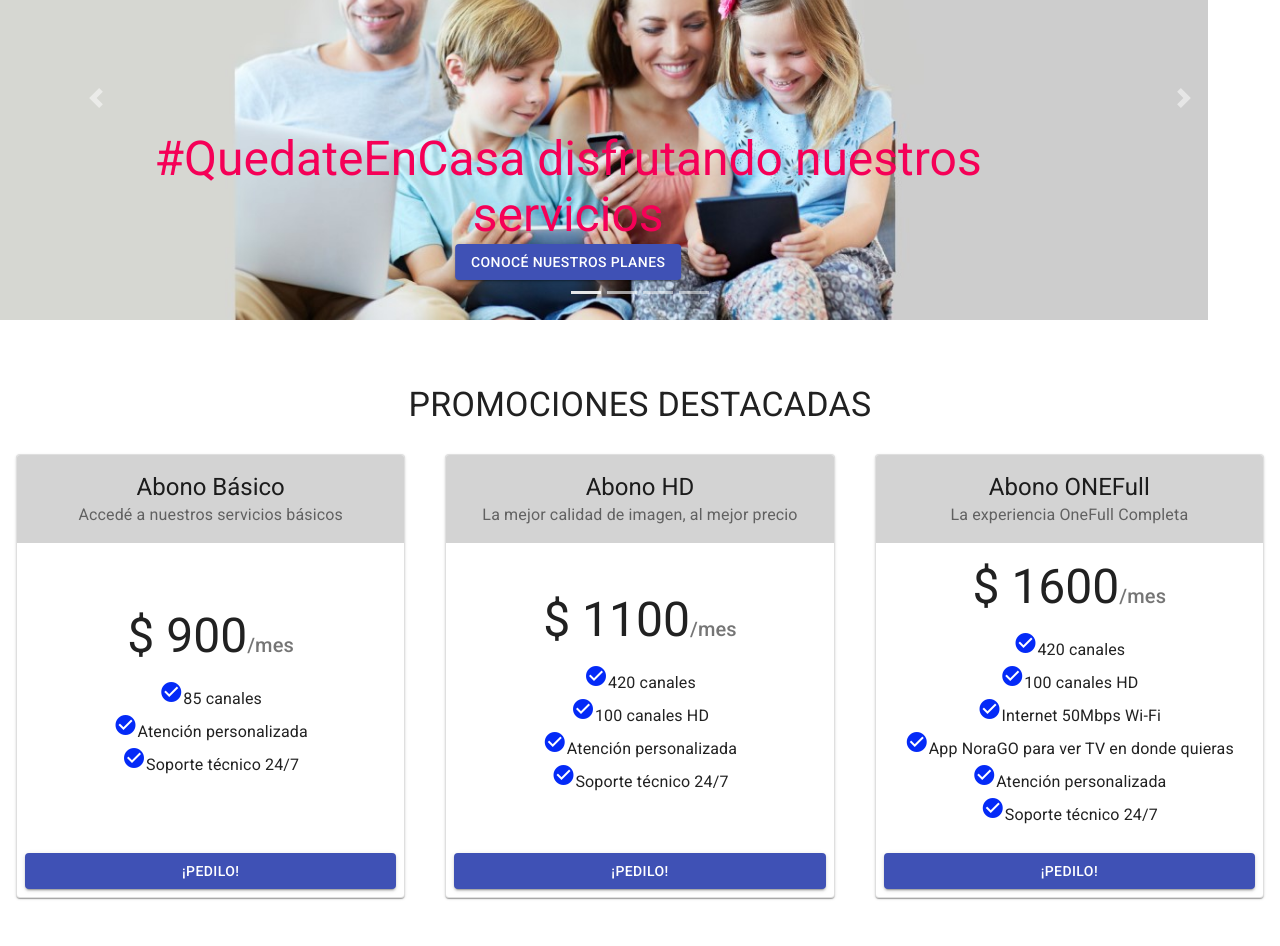
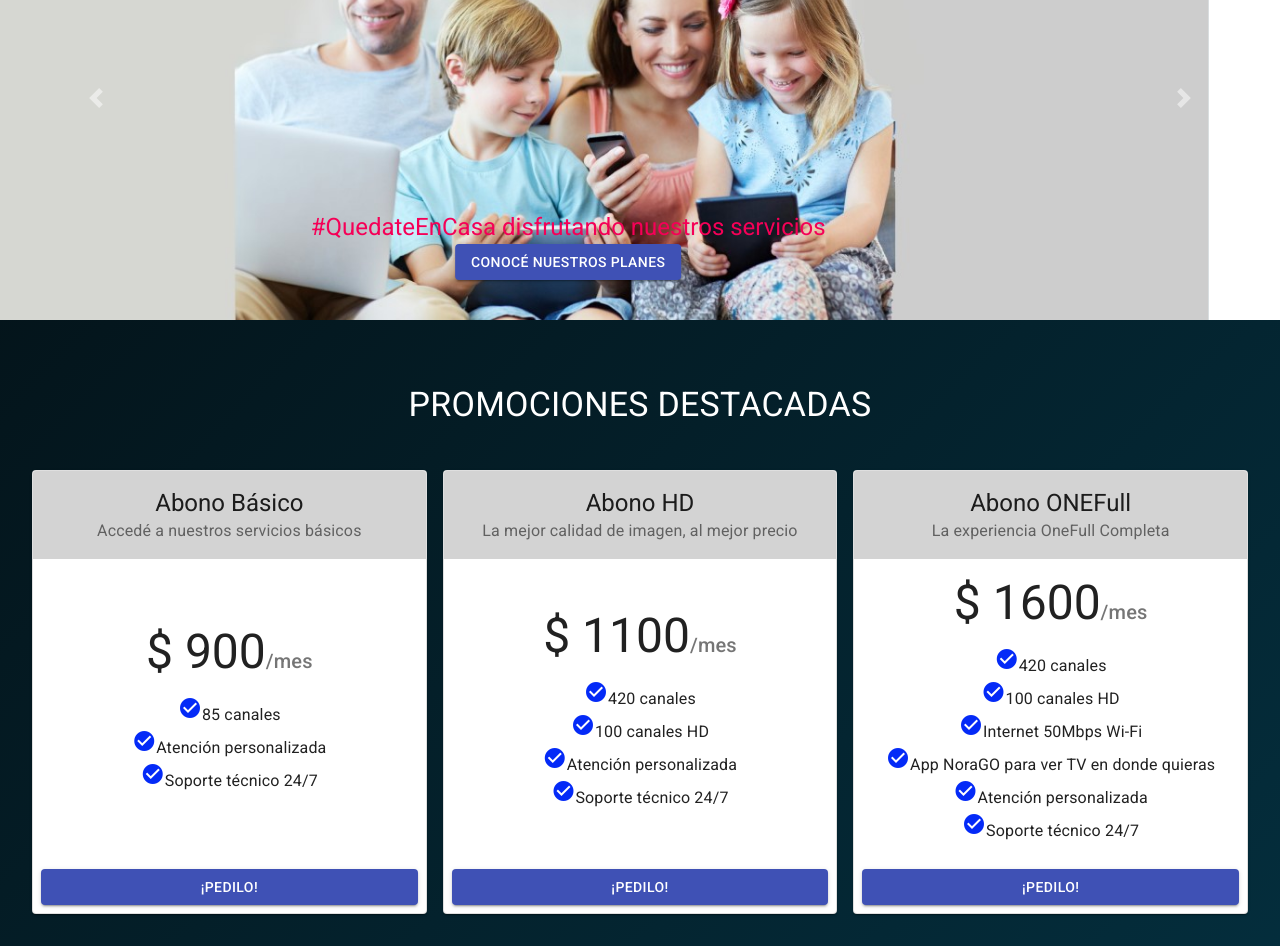
Before and after one commit to manufabri91/onefull-web, a React (Create React App) app: page / in a window 1280 px wide. Shown: the part 200-1146 px from the top of the page. Before the commit the page ends 1118 px from the top, so only its background shows below. Built offline with nearby package versions, Linux system fonts and the light colour scheme.

Commit message:
estilos y colorcitos

```diff
--- a/src/App.scss
+++ b/src/App.scss
@@ -1,8 +1,26 @@
 @import "./assets/styles/colors";
 @import "~bootstrap/dist/css/bootstrap.min.css";
+
+body {
+  background: linear-gradient(-45deg, $azulOne, $azulOneDark , $negroOne, $blancoNacre);
+  background-size: 400% 400%;
+  animation: gradient 8s ease infinite;
+}
 
 // BOOTSTRAP OVERRIDE
 .navbar-light .navbar-nav .nav-link:focus,
 .navbar-light .navbar-nav .nav-link:hover {
   color: $azulOne;
 }
+
+@keyframes gradient {
+  0% {
+      background-position: 0% 50%;
+  }
+  50% {
+      background-position: 100% 50%;
+  }
+  100% {
+      background-position: 0% 50%;
+  }
+}
--- a/src/assets/styles/_colors.scss
+++ b/src/assets/styles/_colors.scss
@@ -1 +1,5 @@
 $azulOne: #042af7;
+$azulOneDark: #042e3d;
+$negroOne: #040405;
+$blancoNacre: #bab3b0;
+$blancoHumo: #f5f5f5;
--- a/src/pages/Landing/Landing.js
+++ b/src/pages/Landing/Landing.js
@@ -83,20 +83,18 @@ function Landing() {
           component="h3"
           variant="h4"
           align="center"
-          color="textPrimary"
+          color="initial"
           gutterBottom>
             PROMOCIONES DESTACADAS
         </Typography>
         <div className="tarjetas-precios">
-          <Grid container spacing={5}>
+          <Grid container spacing={2}>
             {
               abonos.map((abono, i) => (
-                <>
-                  <TarjetaPrecio
-                    key={`destacado_${i}`}
-                    item={abono}
-                  />
-                </>
+                <TarjetaPrecio
+                  key={`destacado_${i}`}
+                  item={abono}
+                />
               ))
             }
           </Grid>
--- a/src/pages/Landing/Landing.scss
+++ b/src/pages/Landing/Landing.scss
@@ -1,9 +1,12 @@
+@import '../../assets/styles/colors';
+
 .landing {
     .abonos {
         padding-top: 4rem;
+        color: white;
         .tarjetas-precios {
             display: flex;
-            padding: 1rem;
+            padding: 3rem 1rem;
         }
     }
 }
@@ -14,7 +17,7 @@
             padding-top: 4rem;
             .tarjetas-precios {
                 display: flex;
-                padding: 1rem;
+                padding: 2rem;
             }
         }
     }
--- a/src/shared/Carrusel/Carrusel.js
+++ b/src/shared/Carrusel/Carrusel.js
@@ -6,31 +6,29 @@ import { Carousel } from "react-bootstrap";
 
 function Carrusel(props) {
   return (
-    <Carousel className="carrusel">
+    <Carousel indicators={false} hover={false} className="carrusel">
       {
         props.items.map((item, i) => (
           <Carousel.Item key={`item_${i}`} >
-            <div className="carrusel-item" >
+            <div className={`carrusel-item ${item.type}`} >
               <img
                 className="carrusel-image d-block w-100"
                 src={item.imageUrl}
                 alt={item.altText}
               />
             </div>
-            <Carousel.Caption>
-              {
+            {
                 item.type === 'button' ?
-                  <>
-                    <Typography variant="h3" color="secondary">{item.title}</Typography>
-                    <Button variant="contained" color="primary">{item.buttonText}</Button>
-                  </>
-                  : <>
-                    <Typography variant="h3" color="textPrimary">{item.title}</Typography>
-                    <Typography variant="h6" color="secondary">{item.subtitle}</Typography>
-                  </>
+                <Carousel.Caption className="button-caption">
+                  <Typography variant="h5" color="secondary">{item.title}</Typography>
+                  <Button variant="contained" color="primary">{item.buttonText}</Button>
+                </Carousel.Caption>
+                  : <Carousel.Caption className="text-caption">
+                      <Typography variant="h3" color="textPrimary">{item.title}</Typography>
+                      <Typography variant="h6" color="secondary">{item.subtitle}</Typography>
+                    </Carousel.Caption>
+              }
 
-              }
-            </Carousel.Caption>
           </Carousel.Item>
         ))
       }
```
